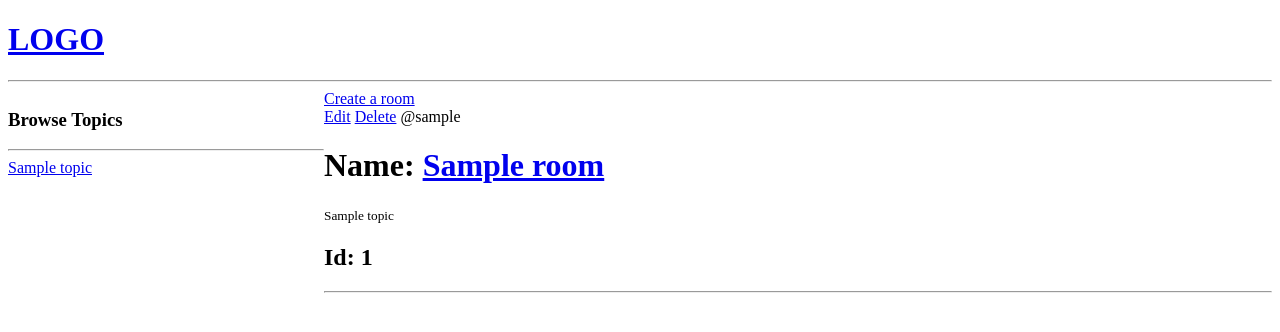
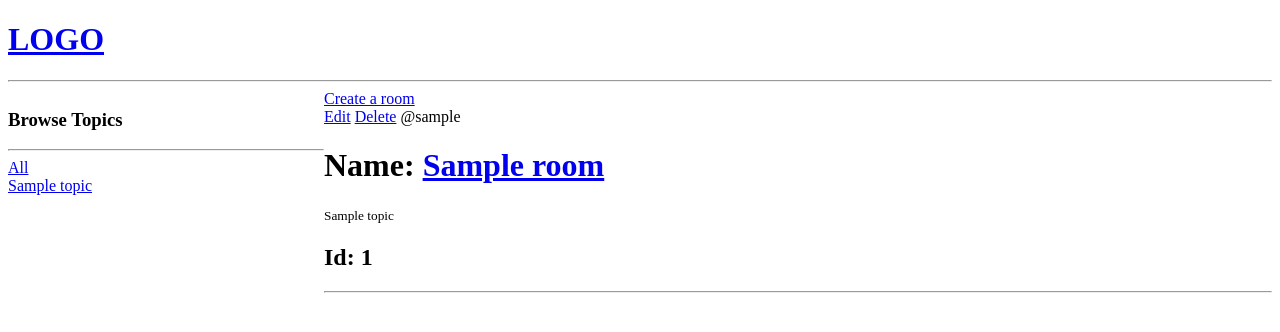
Before and after one commit to MrWipp/DennisIvy-Course, a Django app: template base/templates/base/home.html in a window 1280 px wide. Shown: the top 332 px of the page. Run offline with Django 3.2, Linux system fonts and the light colour scheme; the template is opened without the code that fills it: most values are stand-ins (such as "Sample title", 1, 10 or a date in 2020).

Commit message:
Added the search functionality

```diff
--- a/base/templates/base/home.html
+++ b/base/templates/base/home.html
@@ -14,6 +14,9 @@
         <div>
             <h3>Browse Topics</h3>
             <hr>
+            <div>
+                <a href="{% url 'home' %}">All</a>
+            </div>
             {% for topic in topics %}
                 <div>
                     <a href="{% url 'home' %}?q={{topic.name}}">{{topic}}</a>
--- a/base/views.py
+++ b/base/views.py
@@ -5,7 +5,10 @@ from .forms import RoomForm
 
 def home(request):
 
-    rooms = Room.objects.all()
+    q = request.GET.get('q') if request.GET.get('q') != None else ''
+
+    rooms = Room.objects.filter(topic__name__icontains=q)
+
     topics = Topic.objects.all()
 
     context = {'rooms': rooms, 'topics':topics}
```
